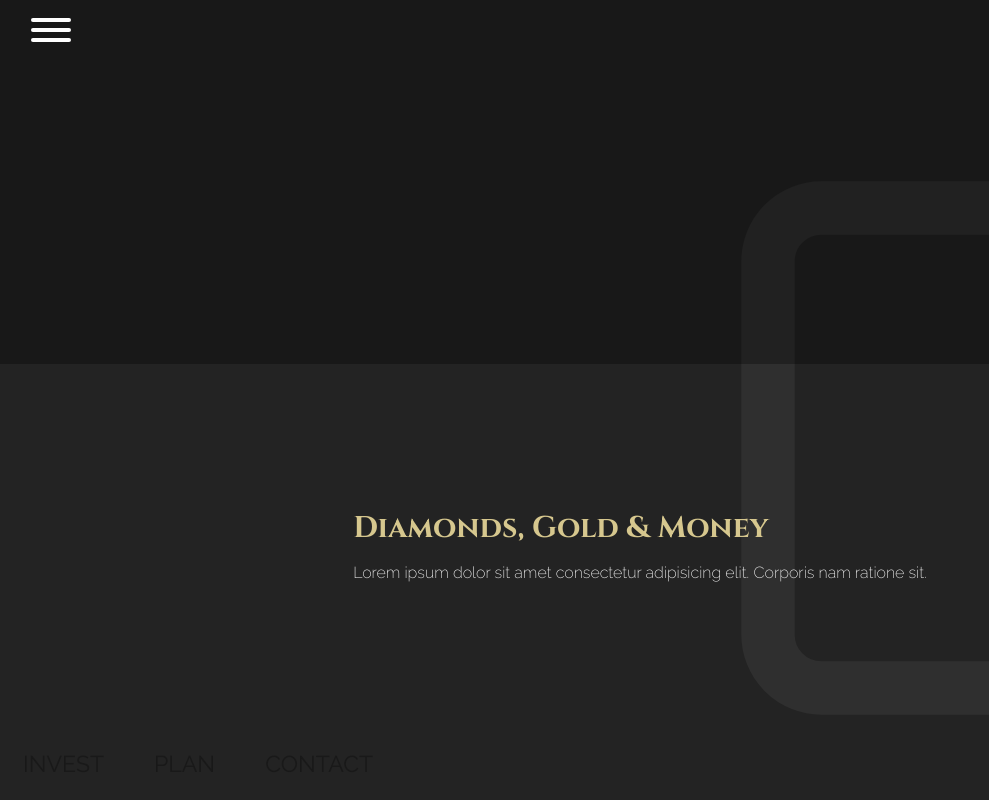
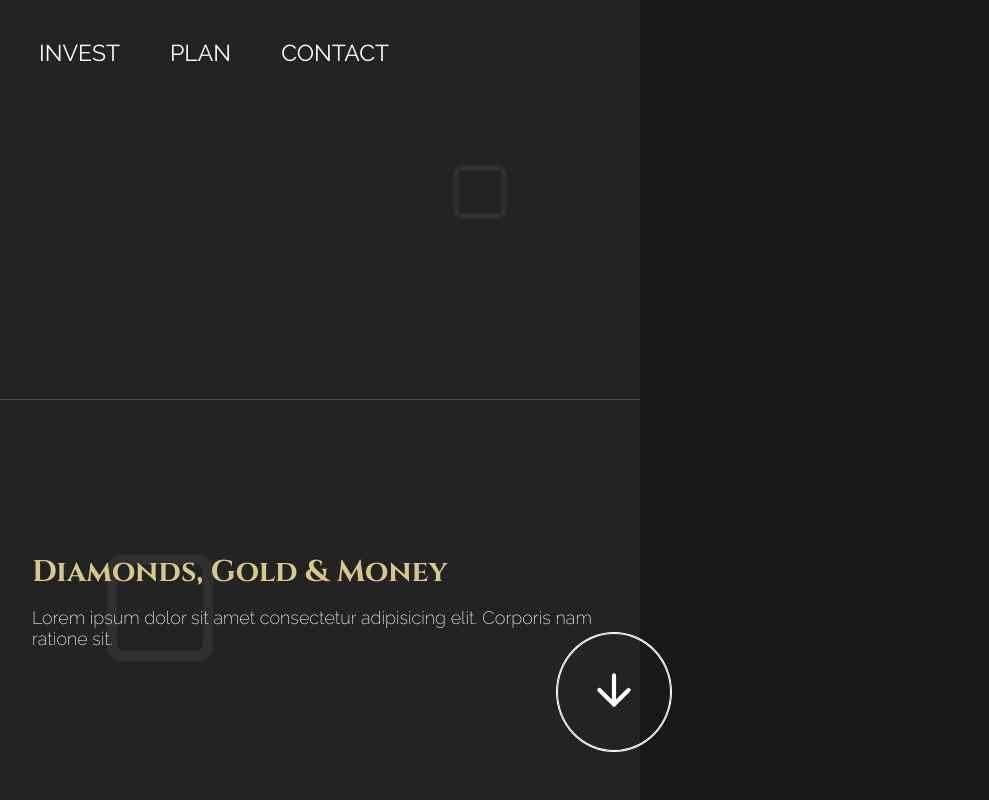
Before and after one commit to Ciupakabra9206/krypto, a website: page index.html in a window 1280 px wide. Shown: the whole page, without its empty margins (0-989 px from the left). Drawn offline with Linux system fonts and the light colour scheme.

Commit message:
Added desktop styles in header

```diff
--- a/index.html
+++ b/index.html
@@ -23,7 +23,7 @@
               <a class="nav__link" href="#plan">plan</a>
               <a class="nav__link" href="#contact">contact</a>
           </nav>
-          <nav class="nav nav-desctop">
+          <nav class="nav nav-desktop">
               <a class="nav__link" href="#invest">invest</a>
               <a class="nav__link" href="#plan">plan</a>
               <a class="nav__link" href="#contact">contact</a>
@@ -37,7 +37,7 @@
           </div>
           <a href="#cards">
               <div class="header__arrow">
-                  <img src="img/icons/arrow-down.svg" alt="">
+                  <img class="header__arrow-icon" src="img/icons/arrow-down.svg" alt="">
               </div>
           </a>
 
--- a/sass/_large.scss
+++ b/sass/_large.scss
@@ -0,0 +1,80 @@
+@media(min-width: 992px) {
+
+    .header {
+        grid-template-rows: auto repeat(w, 1fr);
+
+        &__text {
+            grid-row: 2/4;
+            grid-column: 1/2;
+
+            p {
+                font-size: 1.8rem;
+            }
+        }
+
+        &__img {
+            grid-row: 1/4;
+            grid-column: 2/3;
+        }
+
+        &__arrow {
+            display: block;
+            position: absolute;
+            bottom: 3em;
+            left: 48%;
+            padding: 2em;
+            transform: translateX(-50%);
+            border: 1px solid $white;
+            border-radius: 50%;
+
+            &::before {
+                position: absolute;
+                top: 0;
+                left: 0;
+                content: '';
+                width: 100%;
+                height: 100%;
+                border: 1px solid $white;
+                border-radius: 50%;
+                animation: pulse 2s infinite;
+            }
+        }
+
+        &__arrow-icon {
+            width: 50px;
+        }
+
+        &__bg-icon-one {
+            left: 6em;
+            bottom: 8em;
+            width: 10%;
+        }
+
+        &__bg-icon-two {
+            display: block;
+            top: 10em;
+            left: 35%;
+            width: 5%;
+            animation: rotate-left 55s infinite linear;
+        }
+    }
+
+    .nav {
+        grid-column: 1/2;
+        grid-row: 1/2;
+        padding: 1em;
+
+        &-desktop {
+            display: block;
+            border-bottom: 1px solid rgba(255, 255, 255, .2);
+        }
+
+        &__link {
+            color: $white;
+        }
+    }
+
+    .hamburger {
+        display: none;
+    }
+}
```
Also changed, not shown: css/main.css, 1 other file.
